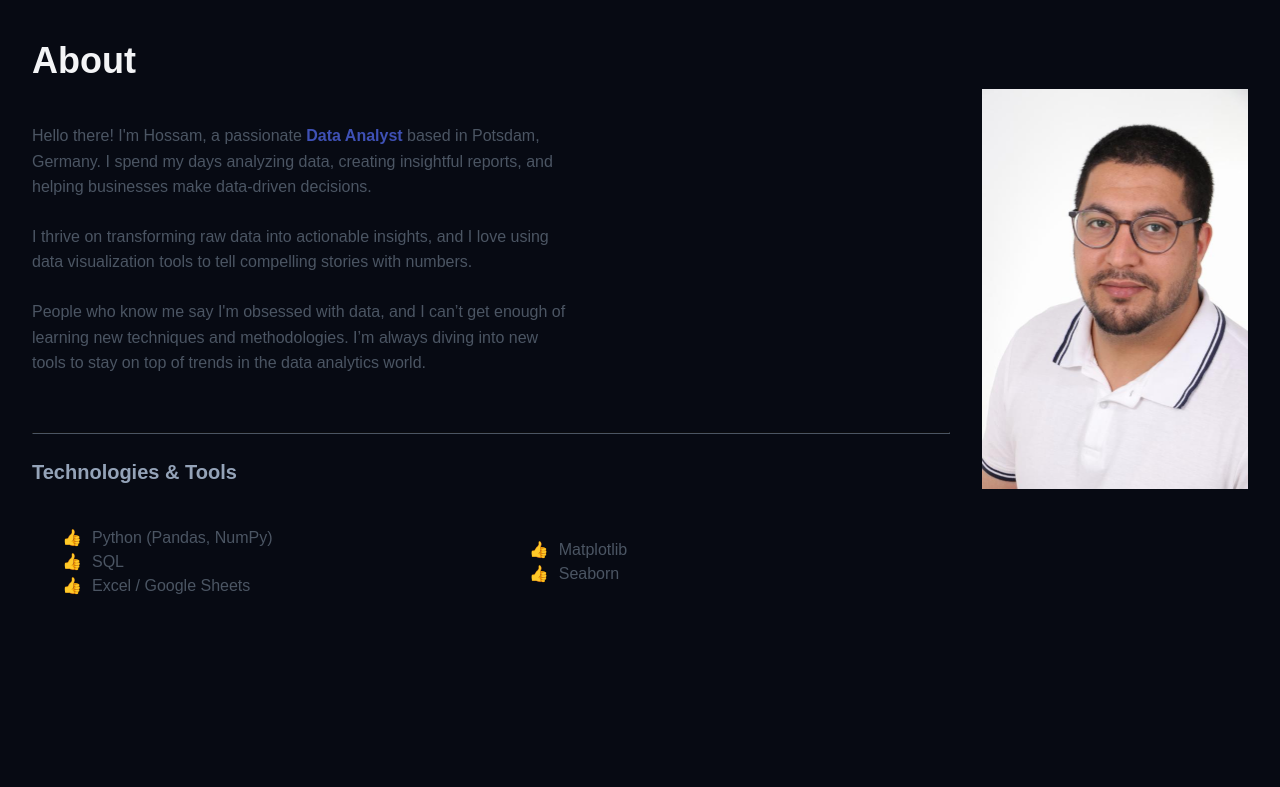
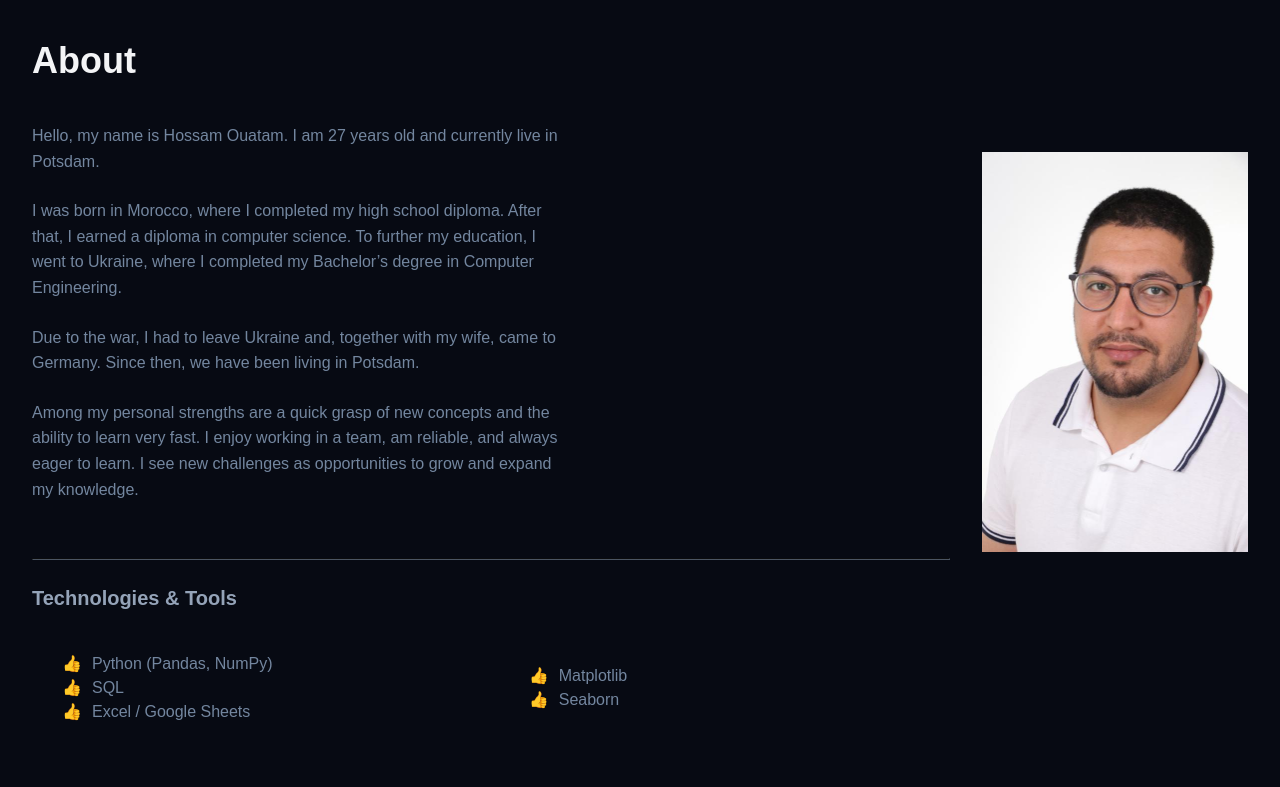
Before and after one commit to hossamouatam/Portfolio_Data, a plain HTML site: page index.html in a window 1280 px wide. Shown: the part 980-1767 px from the top of the page. Drawn offline with Linux system fonts and the light colour scheme; a web font is replaced by a local one.

Commit message:
Updated portfolio with new About section and CV link

```diff
--- a/index.html
+++ b/index.html
@@ -30,7 +30,7 @@
                 <li><a class="header__link" href="#contact">Contact</a></li>
                 <li class="header__line"></li>
                 <li>
-                    <a href="/public/Hossam_Ouatam_CV.pdf" class="header__btn btn" target="_blank" rel="noopener">Resume</a>
+                    <a href="/public/White and Dark Grey Minimalistic Profesional Cv Resume (1).pdf" class="header__btn btn" target="_blank" rel="noopener">Resume</a>
                 </li>
             </ul>
             <button class="header__bar">
@@ -51,7 +51,9 @@
                 <li class="mobile-nav__link-line"></li>
 
                 <li>
-                    <a href="/public/Hossam_Ouatam_CV.pdf" class="mobile__btn btn">Resume</a>
+                    <a href="/public/White and Dark Grey Minimalistic Profesional Cv Resume (1).pdf" class="mobile__btn btn" target="_blank" rel="noopener noreferrer">Resume</a>
+
+
                 </li>
             </ul>
         </nav>
@@ -71,9 +73,11 @@
         <section class="about section container">
             <div class="about__content">
                 <h2 class="about__title">About</h2>
-                <p class="about__description">Hello there! I'm Hossam, a passionate <strong>Data Analyst</strong> based in Potsdam, Germany. I spend my days analyzing data, creating insightful reports, and helping businesses make data-driven decisions.</p>
-                <p class="about__description">I thrive on transforming raw data into actionable insights, and I love using data visualization tools to tell compelling stories with numbers.</p>
-                <p class="about__description">People who know me say I'm obsessed with data, and I can’t get enough of learning new techniques and methodologies. I’m always diving into new tools to stay on top of trends in the data analytics world.</p>
+                <p class="about__description">Hello, my name is Hossam Ouatam. I am 27 years old and currently live in Potsdam.</p>
+                <p class="about__description">I was born in Morocco, where I completed my high school diploma. After that, I earned a diploma in computer science. To further my education, I went to Ukraine, where I completed my Bachelor’s degree in Computer Engineering.</p>
+                <p class="about__description">Due to the war, I had to leave Ukraine and, together with my wife, came to Germany. Since then, we have been living in Potsdam.</p>
+                <p class="about__description">Among my personal strengths are a quick grasp of new concepts and the ability to learn very fast. I enjoy working in a team, am reliable, and always eager to learn. I see new challenges as opportunities to grow and expand my knowledge.</p>
+
                 <hr class="about__line">
                 <h3 class="about__subtitle">Technologies & Tools</h3>
                 <div class="about-flex">
@@ -143,7 +147,7 @@
         <!-- Contact Section -->
             <section id="contact" class="contact section container">
                 <h2 class="contact__title">Let's Collaborate</h2>
-                <p class="contact__description">Looking for a Data Analyst to unlock valuable insights, optimize your data processes, or analyze complex datasets? I'm always open to new opportunities, whether you're starting a project, need data-driven insights, or just want to chat about data analytics. Reach out, and let’s see how we can work together!</p>
+                <p class="contact__description">Looking for a Data Analyst to unlock valuable insights, optimize your data processes, or analyze complex datasets? I'm always open to new opportunities. Reach out, and let’s see how we can work together!</p>
                 <a href="mailto:hossam.html@gmail.com" class="contact__btn btn">Get In Touch</a>
             </section>
 
--- a/styles/components/about.css
+++ b/styles/components/about.css
@@ -23,7 +23,7 @@
 
 .about__description {
     font-size: var(--size-sm);
-    color: var(--clr-slate600);
+    color: #73869f;
     max-width: 60ch;
     line-height: 1.6; /* Added line height for better readability */
 }
@@ -47,7 +47,7 @@
 
 .about__items {
     list-style: none;
-    color: var(--clr-slate600);
+    color: #73869f;
     flex: 1;
     list-style: '\1f44d'; /* Using a checkmark as a list item */
     margin-left: 10px;
--- a/styles/stayle.css
+++ b/styles/stayle.css
@@ -2,7 +2,7 @@
  --clr-dark: 	 #070a13;
  --clr-light: #f1f5f9;
  --clr-slate400: #94a3b8;
- --clr-slate600: #475569;
+ --clr-slate600: #73869f;
  --clr-slate800: #1e293b;
   --clr-rose: #e11d48;
   --clr-indigo: #4f46e5;
```
Also changed, not shown: 1 other file.
